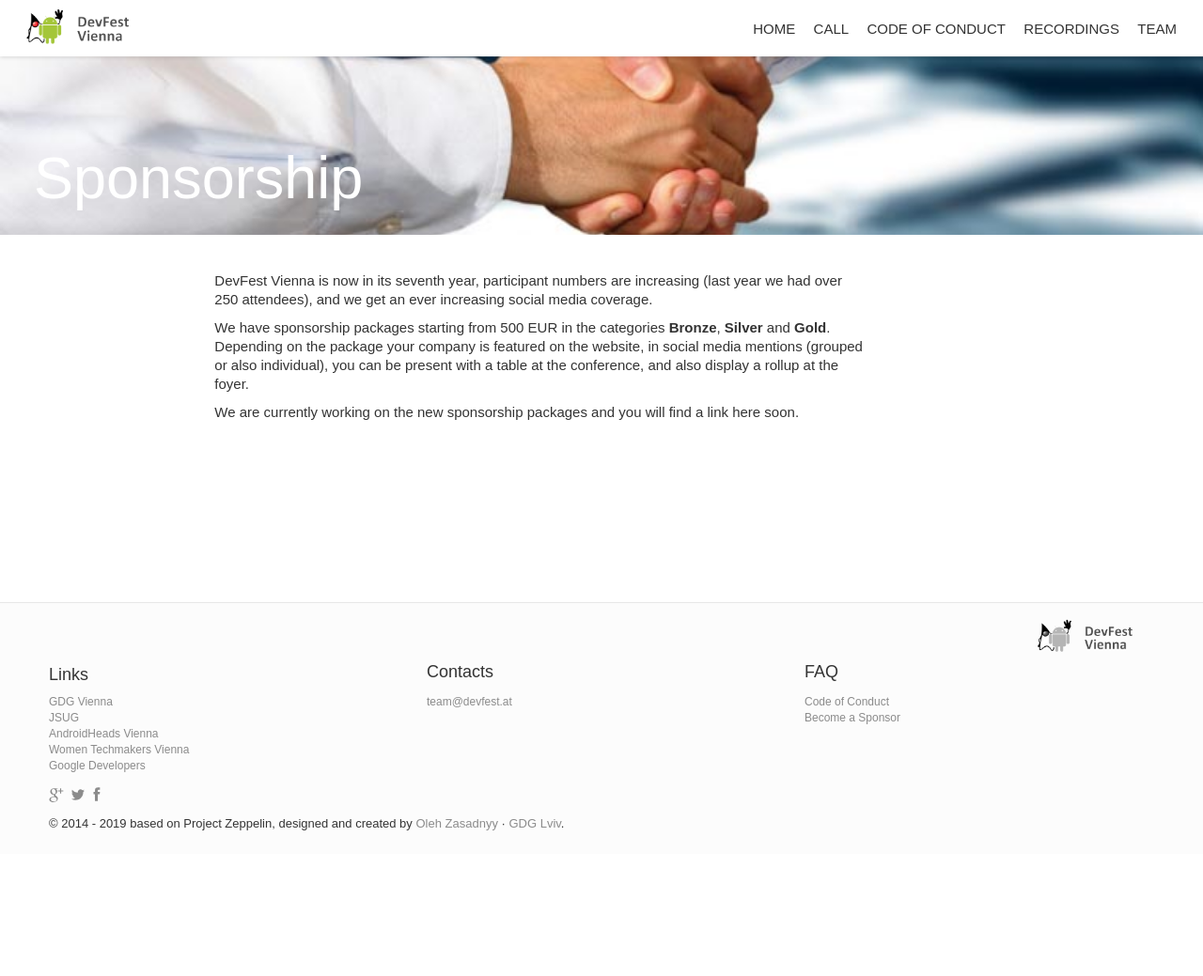
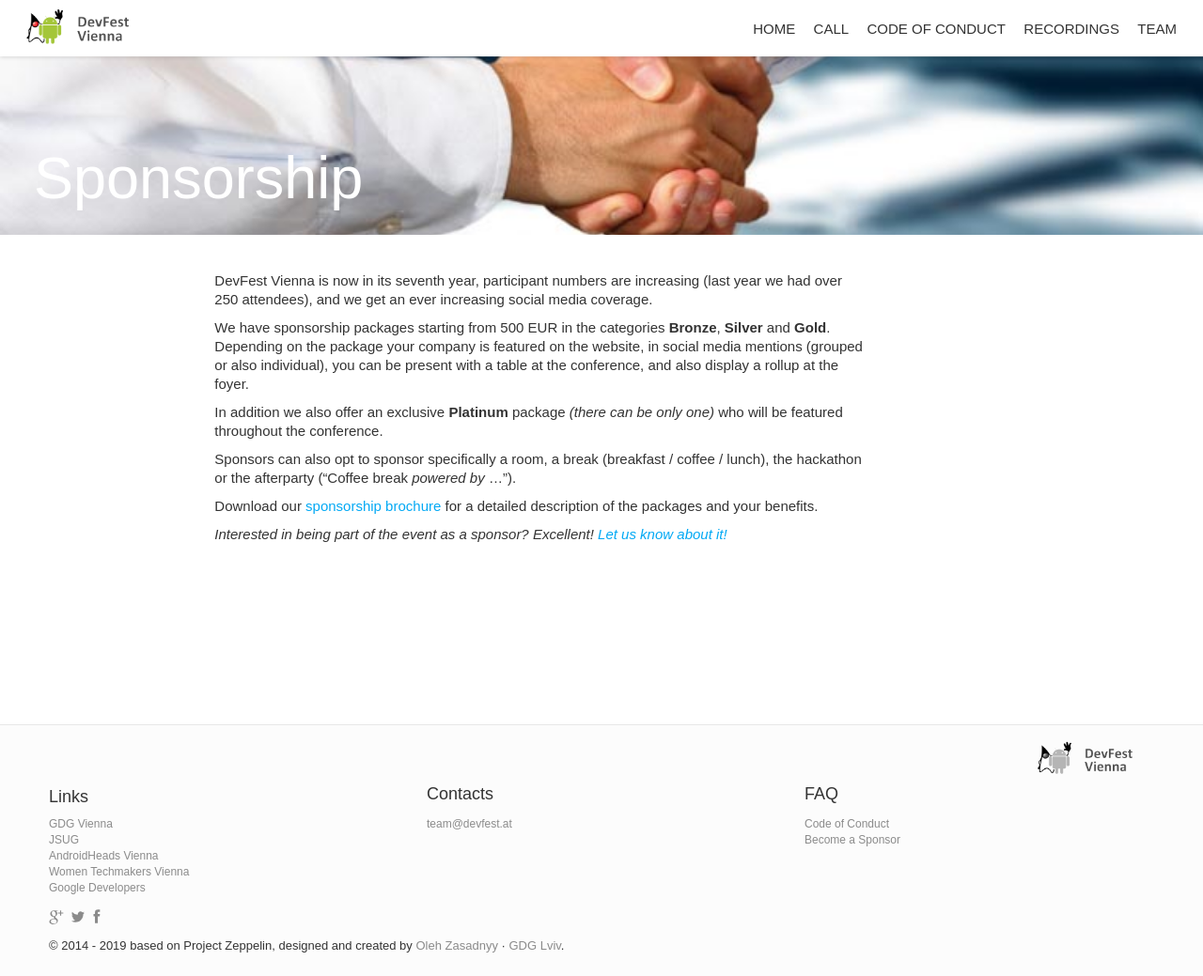
Before and after one commit to DevFestVienna/devfest-at-site, a Jekyll site: the page built from sponsor.md, in a window 1280 px wide and 1039 px high. Shown: the whole window at 94% size. Built offline with Jekyll 4.4.1, drawn with Linux system fonts in a browser that asks for light colours; comment, search, counter and statistics services are not loaded.

Commit message:
Added Sponsorship package

```diff
--- a/sponsor.md
+++ b/sponsor.md
@@ -10,16 +10,12 @@ DevFest Vienna is now in its seventh year, participant numbers are increasing (l
 We have sponsorship packages starting from 500 EUR in the categories **Bronze**, **Silver** and **Gold**.
 Depending on the package your company is featured on the website, in social media mentions (grouped or also individual), you can be present with a table at the conference, and also display a rollup at the foyer.
 
-We are currently working on the new sponsorship packages and you will find a link here soon.
-
-{% comment %}
-Download our [sponsorship brochure](/pdf/DevFest_Vienna_Sponsorship.pdf) for a detailed description of the packages and your benefits.
-
-In addition we offer an exclusive **Platinum** package (there can only be one) who will be featured throughout the conference.
+In addition we also offer an exclusive **Platinum** package _(there can be only one)_ who will be featured throughout the conference.
 
 Sponsors can also opt to sponsor specifically a room, a break (breakfast / coffee / lunch), the hackathon or the afterparty ("Coffee break _powered by_ ...").
 
-_Interested in being part of the event as a sponsor? Excellent! [Let us know about it!](mailto:team@devfest.at?subject=Sponsorship&body=I%20want%20to%20support%20DevFest%202019%20as%20a%20sponsor!)_
-{% endcomment %}
+Download our [sponsorship brochure](/pdf/DevFest_Vienna_Sponsorship.pdf) for a detailed description of the packages and your benefits.
+
+_Interested in being part of the event as a sponsor? Excellent! [Let us know about it!](mailto:team@devfest.at?subject=Sponsorship&body=I%20want%20to%20support%20DevFest%20Vienna%20as%20a%20sponsor!)_
 
 <img class="img-responsive feature-image" src="{{ site.baseurl }}/img/posts/sponsor.jpg" style="display:none">
```
Also changed, not shown: 2 other files.
